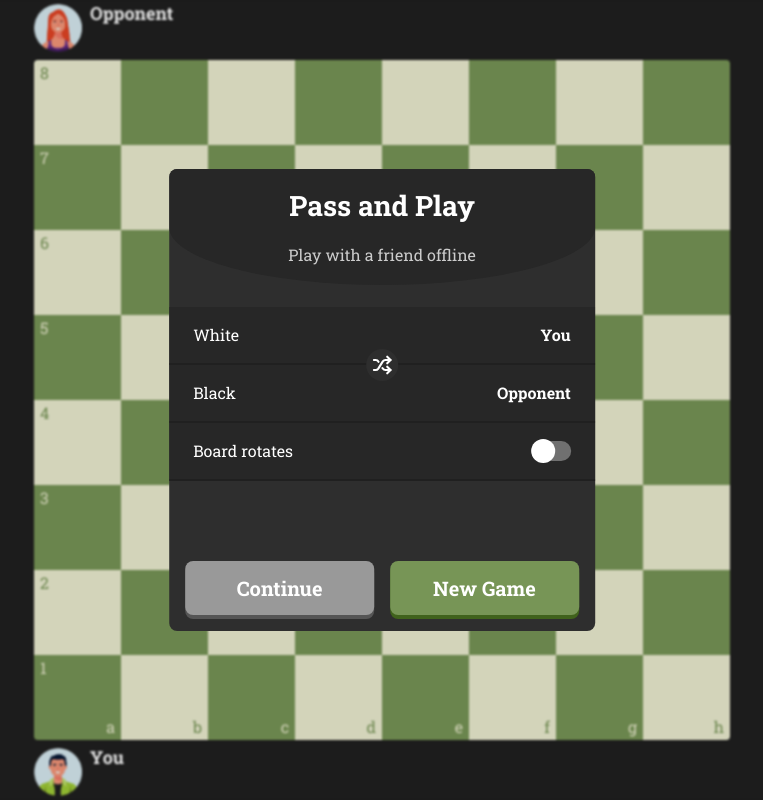
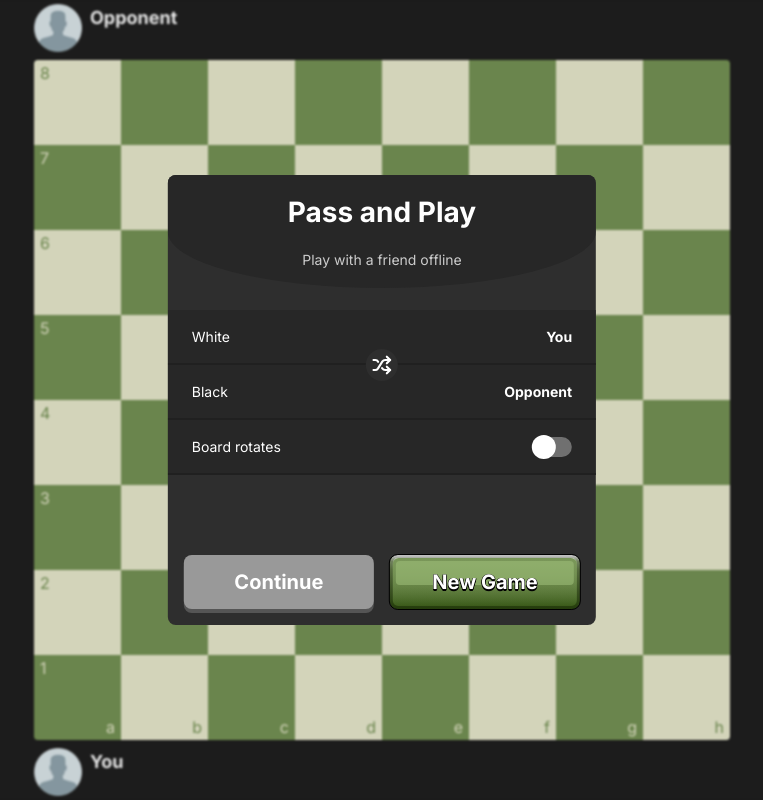
Before and after one commit to Samrat-14/chess-wizard, a Next.js app: page / in a window 1280 px wide. Shown: the whole page, without its empty margins (258-1021 px from the left). Built offline with nearby package versions, Linux system fonts and the light colour scheme.

Commit message:
style: button style changed to compare

```diff
--- a/app/globals.css
+++ b/app/globals.css
@@ -24,7 +24,7 @@
   margin: 0;
   padding: 0;
   box-sizing: border-box;
-  font-family: var(--font-roboto-slab), sans-serif;
+  font-family: var(--font-inter), sans-serif;
 }
 
 body {
@@ -56,6 +56,70 @@ body {
   &:disabled {
     background-color: #999;
     box-shadow: 0 0.25rem 0 0 #555;
+
+    &:hover {
+      cursor: auto;
+    }
+    &:active {
+      scale: 1;
+    }
+  }
+}
+
+.btn-clashofclans {
+  display: block;
+  position: relative;
+  background-color: var(--primary-color);
+  background: linear-gradient(180deg, #ffffff 2%, #95aa7d 11.6%, #728e52 26.6%, #30500f 100%);
+  color: #fff;
+  padding: 0.75rem 2rem;
+  font-weight: bold;
+  outline: 1px solid #000;
+  border-radius: 0.5rem;
+  box-shadow: inset 0px 0px 0px 3px rgba(0, 0, 0, 0.25);
+  z-index: 1;
+  text-shadow: -0.5px 0.5px 0 #000, 0.5px 0.5px 0 #000, 0.5px -0.5px 0 #000, -0.5px -0.5px 0 #000, 0 2px 0 #000;
+
+  &::before {
+    content: '';
+    position: absolute;
+    inset: 3px;
+    background-color: var(--primary-color);
+    background: linear-gradient(180deg, #779556 0%, rgba(119, 149, 86, 0.1) 100%);
+    border-radius: 0.375rem;
+    z-index: -1;
+  }
+  &::after {
+    content: '';
+    position: absolute;
+    inset: 6px;
+    height: 45%;
+    background-color: var(--primary-color);
+    background: rgba(156, 189, 120, 0.59);
+    border-radius: 0.25rem;
+    z-index: -1;
+  }
+
+  &:hover {
+    cursor: pointer;
+  }
+  &:active {
+    scale: 0.98;
+  }
+
+  &:disabled {
+    background-color: #999;
+    background: linear-gradient(180deg, #ffffff 2%, #aaaaaa 11.6%, #999999 26.6%, #555555 100%);
+    box-shadow: inset 0px 0px 0px 3px rgba(0, 0, 0, 0.25);
+
+    &::before {
+      background-color: #999;
+      background: linear-gradient(180deg, #999999 0%, rgba(85, 85, 85, 0.1) 100%);
+    }
+    &::after {
+      background-color: #999;
+      background: rgba(170, 170, 170, 0.59);
+    }
 
     &:hover {
       cursor: auto;
--- a/app/layout.tsx
+++ b/app/layout.tsx
@@ -1,11 +1,11 @@
 import type { Metadata } from 'next';
-import { Roboto_Slab } from 'next/font/google';
+import { Inter } from 'next/font/google';
 
 import './globals.css';
 
-const robotoSlab = Roboto_Slab({
+const inter = Inter({
   weight: ['400', '600', '700', '800'],
-  variable: '--font-roboto-slab',
+  variable: '--font-inter',
   subsets: ['latin'],
   display: 'swap',
 });
@@ -24,7 +24,7 @@ export default function RootLayout({
 }>) {
   return (
     <html lang="en">
-      <body className={`${robotoSlab.variable} antialiased`}>{children}</body>
+      <body className={`${inter.variable} antialiased`}>{children}</body>
     </html>
   );
 }
--- a/components/Playertag.tsx
+++ b/components/Playertag.tsx
@@ -1,5 +1,5 @@
-import useRandom from '@/hooks/useRandom';
-import { USER_PHOTOS } from '@/constants';
+// import useRandom from '@/hooks/useRandom';
+// import { USER_PHOTOS } from '@/constants';
 
 import '@/styles/playertag.css';
 
@@ -8,11 +8,13 @@ type PlayertagProps = {
 };
 
 export default function Playertag({ playerName }: PlayertagProps) {
-  const randomUserImageIndex = useRandom(USER_PHOTOS.length - 1);
+  // const randomUserImageIndex = useRandom(USER_PHOTOS.length - 1);
 
-  const userImageSrc = USER_PHOTOS[randomUserImageIndex]
-    ? `/assets/people/user/${USER_PHOTOS[randomUserImageIndex]}.png`
-    : '/assets/people/default_user.png';
+  // const userImageSrc = USER_PHOTOS[randomUserImageIndex]
+  //   ? `/assets/people/user/${USER_PHOTOS[randomUserImageIndex]}.png`
+  //   : '/assets/people/default_user.png';
+
+  const userImageSrc = '/assets/people/default_user.png';
 
   return (
     <div className="player-tag">
--- a/components/Referee.tsx
+++ b/components/Referee.tsx
@@ -276,7 +276,7 @@ export default function Referee() {
             >
               Continue
             </button>
-            <button className="btn-primary" onClick={startGame}>
+            <button className="btn-clashofclans" onClick={startGame}>
               New Game
             </button>
           </div>
--- a/styles/modal.css
+++ b/styles/modal.css
@@ -62,7 +62,7 @@
 
 .modal-overlay > .popup-modal .modal-body {
   z-index: 1;
-  font-size: 1rem;
+  font-size: 0.875rem;
   width: 100%;
 
   & h2 {
--- a/styles/playertag.css
+++ b/styles/playertag.css
@@ -4,7 +4,7 @@
   gap: 0.5rem;
   font-size: 1.125rem;
   font-weight: bold;
-  line-height: 1;
+  line-height: 1.5;
 
   & img {
     width: var(--_player-icon-size);
```
